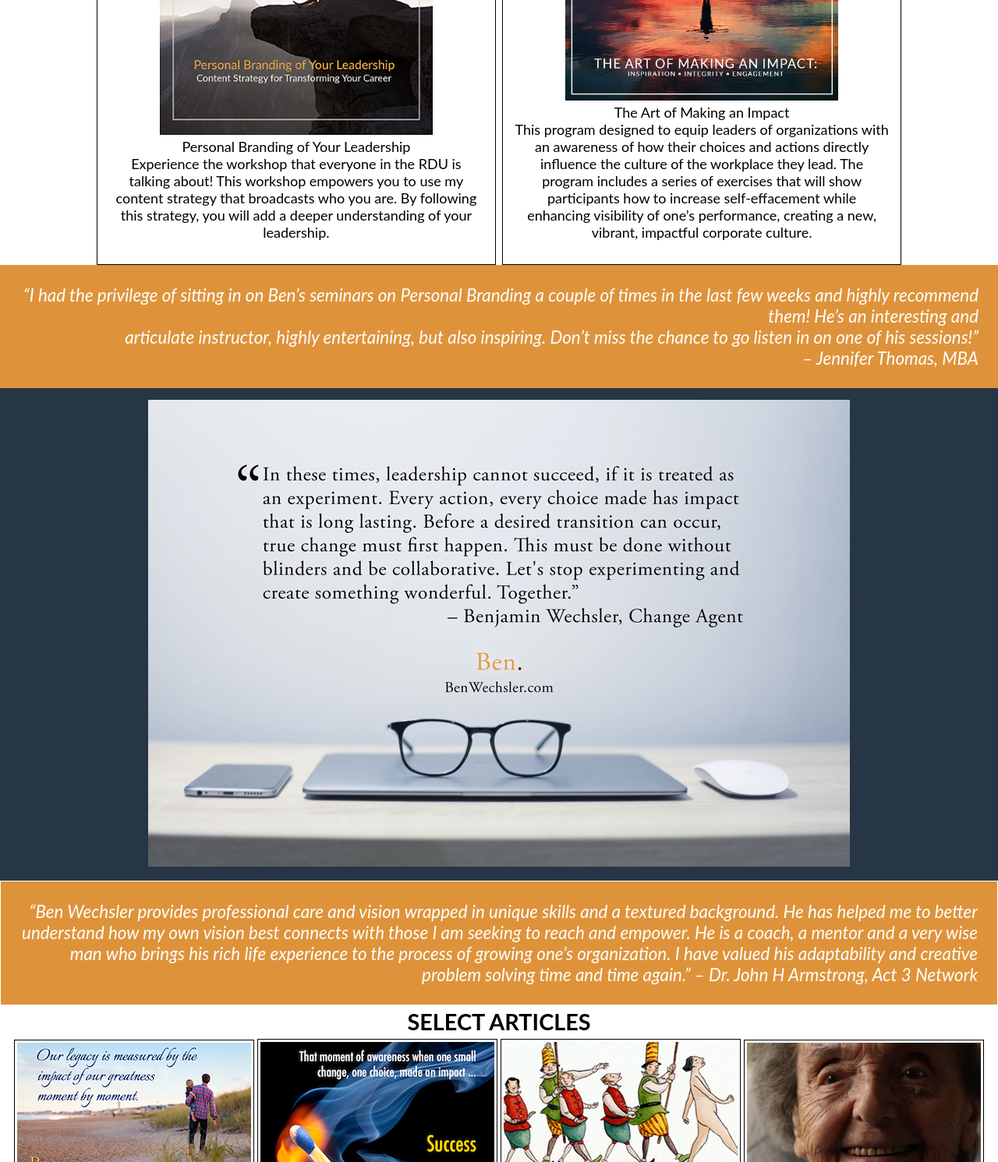
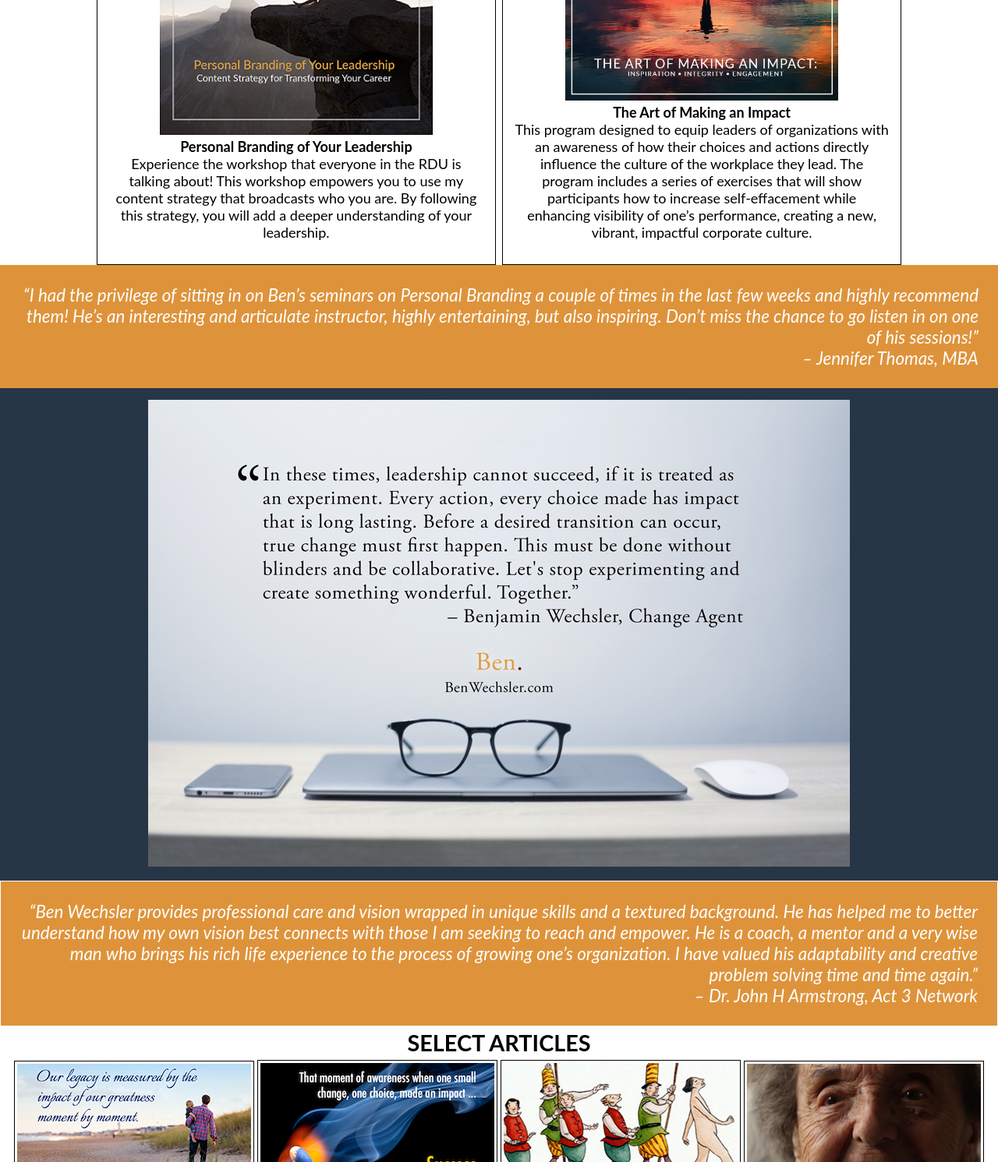
Before and after one commit to RobertYearling/benwechsler, a plain HTML site: page New/index.html in a window 1280 px wide. Shown: the part 1380-2871 px from the top of the page at 78% size. Drawn offline with Linux system fonts and the light colour scheme; a script that the page names is missing.

Commit message:
added some class and id tags

```diff
--- a/New/index.html
+++ b/New/index.html
@@ -44,25 +44,28 @@
         </div>
         <div class="workshops">
           <img class="img" src="images/pboyl-ad.jpg" >
-          <p id="description">Personal Branding of Your Leadership<br>
-          Experience the workshop that everyone in the RDU is talking about! This workshop empowers you to use my content strategy that broadcasts who you are. By following this strategy, you will add a deeper understanding of your leadership.</p>
+          <p id="description"><strong>Personal Branding of Your Leadership</strong></p>
+          <p id="description">Experience the workshop that everyone in the RDU is talking about! This workshop empowers you to use my content strategy that broadcasts who you are. By following this strategy, you will add a deeper understanding of your leadership.</p>
         </div>
         <div class="workshops">
           <img class="img" src="images/mai-ad.jpg" >
-          <p>The Art of Making an Impact<br>
-          This program designed to equip leaders of organizations with an awareness of how their choices and actions directly influence the culture of the workplace they lead. The program includes a series of exercises that will show participants how to increase self-effacement while enhancing visibility of one’s performance, creating a new, vibrant, impactful corporate culture.</p>
+          <p id="description"><strong>The Art of Making an Impact</strong></p>
+          <p id="description">This program designed to equip leaders of organizations with an awareness of how their choices and actions directly influence the culture of the workplace they lead. The program includes a series of exercises that will show participants how to increase self-effacement while enhancing visibility of one’s performance, creating a new, vibrant, impactful corporate culture.</p>
+
         </div>
       </div>
       <div class="item8">
-        <p>“I had the privilege of sitting in on Ben’s seminars on Personal Branding a couple of times in the last few weeks and highly recommend them! He’s an interesting and<br> articulate instructor, highly entertaining, but also inspiring. Don’t miss the chance to go listen in on one of his sessions!”<br>
-          – Jennifer Thomas, MBA</p>
+        <div class="testimonials">
+          <p>“I had the privilege of sitting in on Ben’s seminars on Personal Branding a couple of times in the last few weeks and highly recommend them! He’s an interesting and articulate instructor, highly entertaining, but also inspiring. Don’t miss the chance to go listen in on one of his sessions!”<br>– Jennifer Thomas, MBA</p>
+        </div>
       </div>
       <div class="item9">
         <img src="images/leadership.jpg">
       </div>
       <div class="item10">
-        <p>“Ben Wechsler provides professional care and vision wrapped in unique skills and a textured background. He has helped me to better understand how my own vision best connects with those I am seeking to reach and empower. He is a coach, a mentor and a very wise man who brings his rich life experience to the process of growing one’s organization. I have valued his adaptability and creative problem solving time and time again.”
-          – Dr. John H Armstrong, Act 3 Network</p>
+        <div class="testimonials">
+          <p>“Ben Wechsler provides professional care and vision wrapped in unique skills and a textured background. He has helped me to better understand how my own vision best connects with those I am seeking to reach and empower. He is a coach, a mentor and a very wise man who brings his rich life experience to the process of growing one’s organization. I have valued his adaptability and creative problem solving time and time again.”<br>– Dr. John H Armstrong, Act 3 Network</p>
+        </div>
       </div>
       <div class="item11">
         <div class="title">
```
